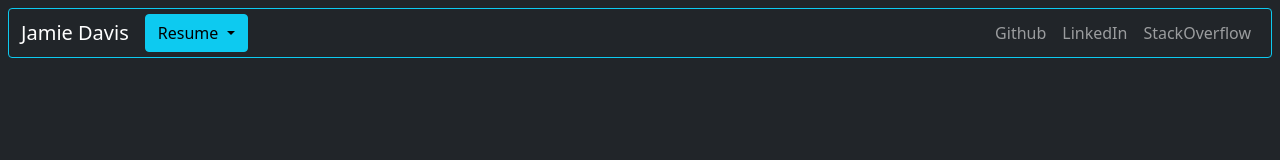
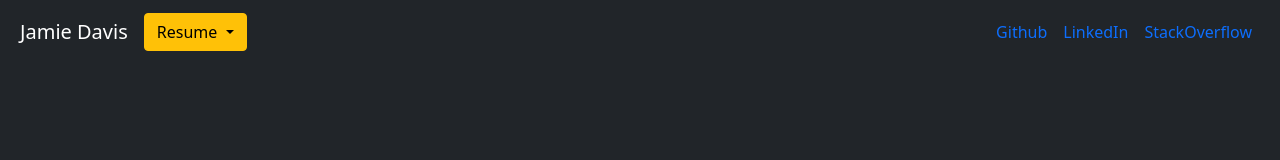
Before and after one commit to JamieDavisDevBase/jamie-pwp, a plain HTML site: page index.html in a window 1280 px wide. Drawn offline with nearby package versions, Linux system fonts and the light colour scheme.

Commit message:
ditched border, deciding colors

```diff
--- a/index.html
+++ b/index.html
@@ -11,30 +11,30 @@
 
 <!--    NAVBAR-->
 
-    <nav class="navbar navbar-expand-lg border border-info border-1 rounded-2 navbar-dark bg-dark py-1 my-2 mx-2">
+    <nav class="navbar navbar-expand-lg navbar-dark bg-dark py-1 my-2 mx-2">
         <div class="container-fluid">
             <span class="navbar-brand h1 my-auto">Jamie Davis</span>
             <div class="dropdown me-auto">
-                <button class="btn btn-info dropdown-toggle" type="button" id="dropdownMenu2" data-bs-toggle="dropdown" aria-expanded="false">
+                <button class="btn btn-warning dropdown-toggle" type="button" id="dropdownMenu2" data-bs-toggle="dropdown" aria-expanded="false">
                     Resume
                 </button>
                 <ul class="dropdown-menu" aria-labelledby="dropdownMenu2">
                     <li><button class="dropdown-item" type="button">Download</button></li>
                 </ul>
             </div>
-            <button class="navbar-toggler btn btn-info" type="button" data-bs-toggle="collapse" data-bs-target="#navbarSupportedContent" aria-controls="navbarSupportedContent" aria-expanded="false" aria-label="Toggle navigation">
+            <button class="navbar-toggler btn btn-warning" type="button" data-bs-toggle="collapse" data-bs-target="#navbarSupportedContent" aria-controls="navbarSupportedContent" aria-expanded="false" aria-label="Toggle navigation">
                 <span class="navbar-toggler-icon"></span>
             </button>
             <div class="collapse navbar-collapse" id="navbarSupportedContent">
                 <ul class="navbar-nav ms-auto mb-2 mb-lg-0">
                     <li class="nav-item">
-                        <a class="nav-link" href="#">Github</a>
+                        <a class="nav-link text-primary" href="#">Github</a>
                     </li>
                     <li class="nav-item">
-                        <a class="nav-link" href="#">LinkedIn</a>
+                        <a class="nav-link text-primary" href="#">LinkedIn</a>
                     </li>
                     <li class="nav-item">
-                        <a class="nav-link" href="#">StackOverflow</a>
+                        <a class="nav-link text-primary" href="#">StackOverflow</a>
                     </li>
                 </ul>
             </div>
```
